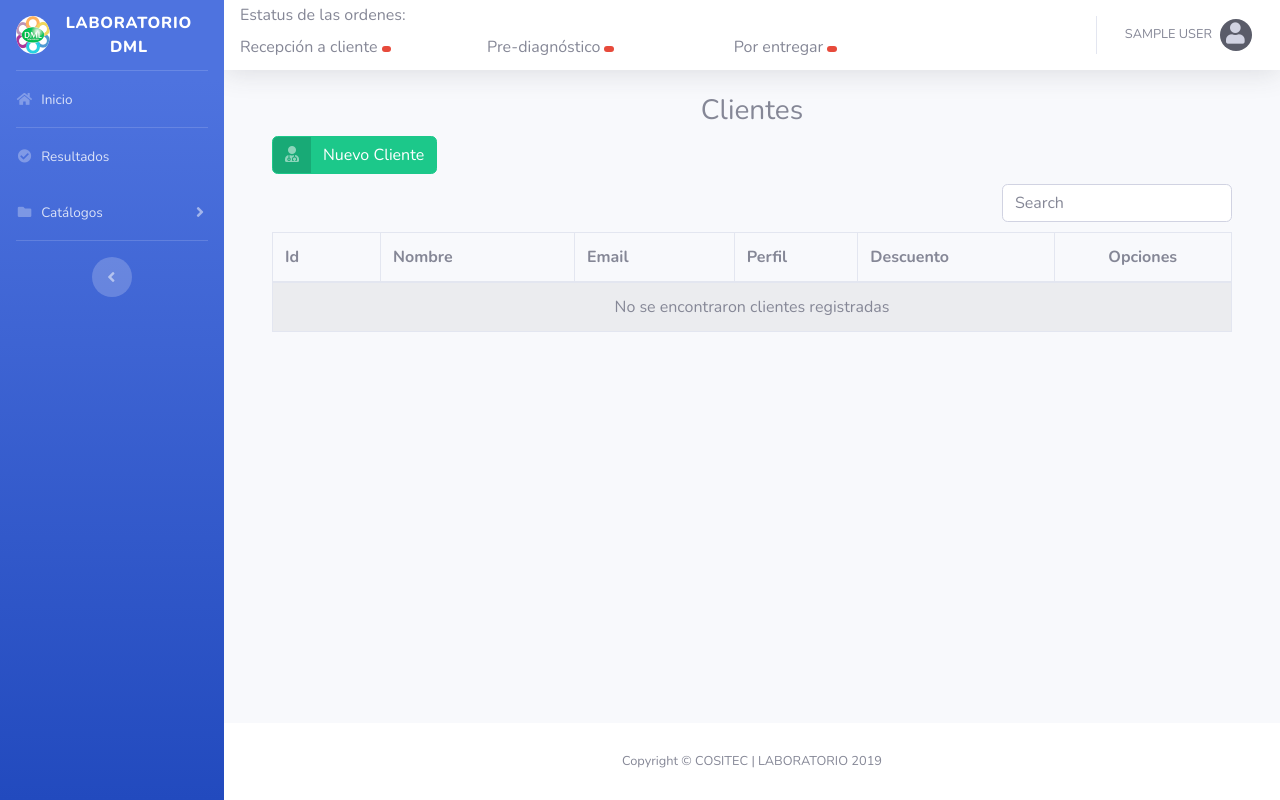
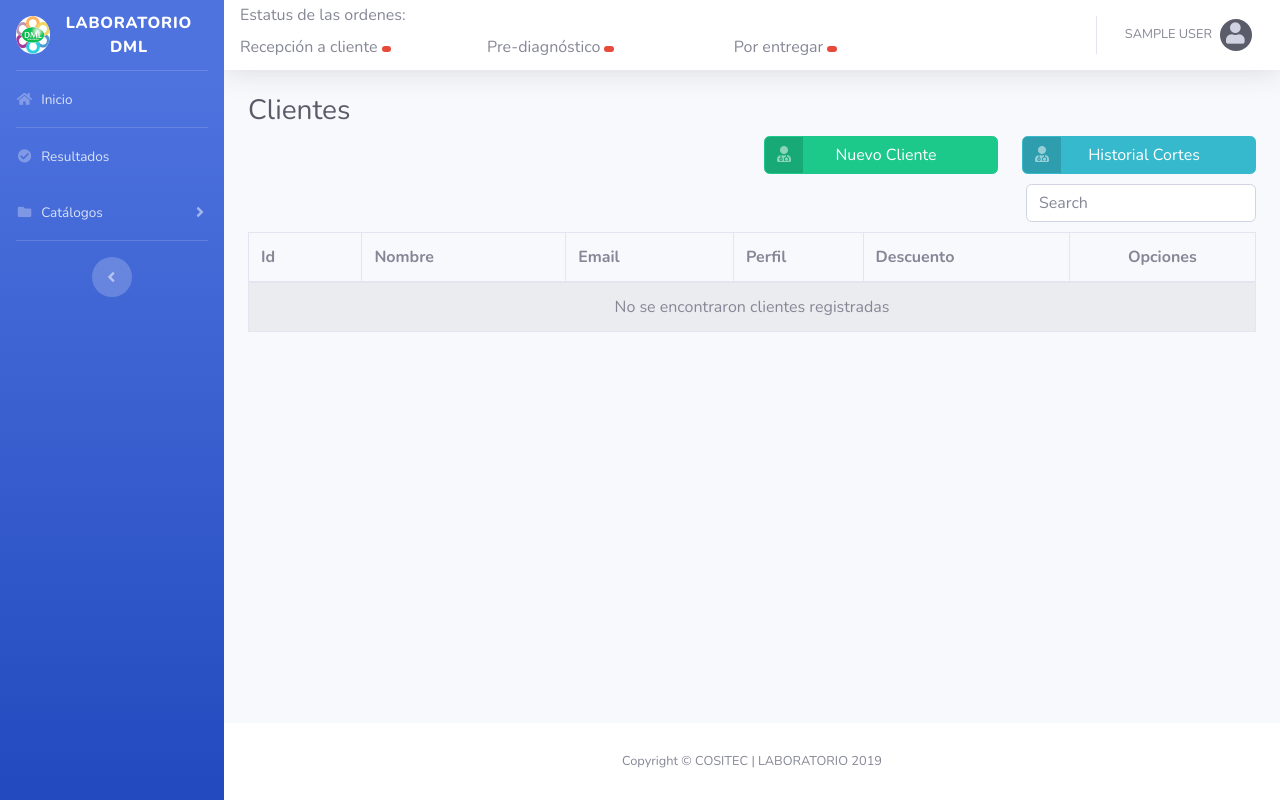
Before and after one commit to fabian8all/laboratorio, a PHP site: page /volanteo/clientes in a window 1280 px wide. Run offline with PHP 8.4, Linux system fonts and the light colour scheme; the visitor is signed in with stand-in values (Sample User, id 1); data that the repository does not hold is empty; some libraries are stand-ins or nearby versions.

Commit message:
modal historial de cortes

```diff
--- a/modales/clientes.php
+++ b/modales/clientes.php
@@ -53,10 +53,12 @@
                     </div>
                     <div class="row" id="divClientesChkPass">
                         <div class="col-6 col-md-6 col-lg-6">
-                            <label for="chkClientesChgPass" class="col-form-label">
-                                <strong>Cambiar contraseña</strong>
-                                <input type="checkbox" class="form-control form-check" id="chkClientesChgPass" value=1>
-                            </label>
+
+                            <label for="chkClientesChgPass" class="col-form-label" style="display:inline-block">
+                                <strong>Cambiar contraseña</strong></label>
+                            <input type="checkbox" class=" form-check" style="display:inline-block;margin-left:10px;"
+                                id="chkClientesChgPass" value=1>
+
                         </div>
                     </div>
                     <div class="row" id="divClientesChgPass">
@@ -73,15 +75,15 @@
                             <input type="password" class="form-control" id="txtClientesPass2">
                         </div>
                     </div>
-                </form>
             </div>
             <div class="modal-footer">
-                <button type="button" id="btnClientesSave" class="btn btn-success">
+                <button type="submit" id="btnClientesSave" class="btn btn-success">
                     <span class="fa fa-save"></span>
                     Guardar
                 </button>
                 <button type="button" class="btn btn-secondary" data-dismiss="modal">Cerrar</button>
             </div>
+            </form>
         </div>
     </div>
 </div>
--- a/vistas/clientes.php
+++ b/vistas/clientes.php
@@ -1,17 +1,10 @@
-<div class="container">
+<h1 class="h3 mb-2 text-gray-800">Clientes</h1>
 <div class="row">
-        <div class="col-12">
-            <div class="title text-center">
-                <h3>
-                    Clientes
-                </h3>
-            </div>
-        </div>
-    </div>
-    <div class="row">
-        <div class="col-md-3 col-sm-12 float-left">
-            <button title="Agregar cliente" class="btn btn-success btn-icon-split" id="btnClientesAdd">
-                <span class="icon text-white-50">
+    <div class="col-lg-6 col-md-4 col-12"></div>
+    <div class="col-lg-3 col-md-4 col-12">
+        <button title="Agregar cliente" class="btn btn-success btn-icon-split w-100 position-relative"
+            style="padding-left:10px" id="btnClientesAdd">
+            <span class="icon text-white-50" style="position:absolute;left:0;">
                 <i class="fa fa-user-md"></i>
             </span>
             <span class="text">
@@ -19,30 +12,102 @@
             </span>
         </button>
     </div>
+    <div class="col-lg-3 col-md-4 col-12">
+        <button data-toggle="modal" data-target="#modalHistorialCortes" title="Historial Cortes"
+            class="btn btn-info btn-icon-split w-100 position-relative" style="padding-left:10px" id="btnVerCortes">
+            <span class="icon text-white-50" style="position:absolute;left:0;">
+                <i class="fa fa-user-md"></i>
+            </span>
+            <span class="text">
+                Historial Cortes
+            </span>
+        </button>
+    </div>
 </div>
 <div class="table-responsive">
-        <table
-                id="bstableClientes"
-                class="table table-striped"
-
-                data-ajax="ajaxGetClientes"
-                data-search="true"
-                data-side-pagination="server"
-                data-pagination="true"
-                data-page-size="5"
-                data-page-list="[5, 10, 20, 50, 100]"
-                data-row-style="clientesRowStyle"
-        >
+    <table id="bstableClientes" class="table table-striped" data-ajax="ajaxGetClientes" data-search="true"
+        data-side-pagination="server" data-pagination="true" data-page-size="5" data-page-list="[5, 10, 20, 50, 100]"
+        data-row-style="clientesRowStyle">
         <thead>
             <tr>
-                <th data-field="id"  data-sortable="true" data-align="left">Id</th>
-                <th data-field="nombre"  data-sortable="true" data-align="left">Nombre</th>
+                <th data-field="id" data-sortable="true" data-align="left">Id</th>
+                <th data-field="nombre" data-sortable="true" data-align="left">Nombre</th>
                 <th data-field="email" data-sortable="true">Email</th>
-                <th data-field="perfil"  data-sortable="false">Perfil</th>
-                <th data-field="descuento" data-formatter="formatClientesDescuento" data-sortable="false">Descuento</th>
-                <th data-field="id"  data-formatter="formatClientesOptions" data-align="center" data-sortable="false">Opciones</th>
+                <th data-field="perfil" data-sortable="false">Perfil</th>
+                <th data-field="descuento" data-formatter="formatClientesDescuento" data-sortable="false">Descuento
+                </th>
+                <th data-field="id" data-formatter="formatClientesOptions" data-align="center" data-sortable="false">
+                    Opciones</th>
             </tr>
         </thead>
     </table>
 </div>
+
+<div id="modalHistorialCortes" class="modal" tabindex="-1" role="dialog">
+    <div class="modal-dialog modal-lg" role="document">
+        <div class="modal-content">
+            <div class="modal-header">
+                <h5 class="modal-title">Historial De Cortes</h5>
+                <button type="button" class="close" data-dismiss="modal" aria-label="Close">
+                    <span aria-hidden="true">&times;</span>
+                </button>
             </div>
+            <div class="modal-body">
+                <div class="row">
+                    <div class="col-lg-12 col-md-12 col-12">
+                        <!-- Collapsable Card Example -->
+                        <div class="card shadow mb-4">
+                            <!-- Card Header - Accordion -->
+                            <a href="#historialCorteCard" class="d-block card-header py-3" data-toggle="collapse"
+                                role="button" aria-expanded="true" aria-controls="historialCorteCard">
+                                <h6 class="m-0 font-weight-bold text-primary">02/02/2020 - $100.00</h6>
+                            </a>
+                            <!-- Card Content - Collapse -->
+                            <div class="collapse" id="historialCorteCard">
+                                <div class="card-body">
+                                    <div class="row">
+                                        <div class="col-lg-12">
+                                            <div class="card shadow mb-4">
+                                                <!-- Card Header - Accordion -->
+                                                <a href="#listaSolicitudesCard" class="d-block card-header py-3"
+                                                    data-toggle="collapse" role="button" aria-expanded="true"
+                                                    aria-controls="listaSolicitudesCard">
+                                                    <h6 class="m-0 font-weight-bold text-primary">Jose Ramon Diaz Ortega - 20/20/20 - $100.00
+                                                    </h6>
+                                                </a>
+                                                <!-- Card Content - Collapse -->
+                                                <div class="collapse show" id="listaSolicitudesCard">
+                                                    <div class="card-body">
+                                                        <div class="row">
+                                                            <div class="col-lg-12">
+                                                                <label><b>Estudios:</b></label>
+                                                                <label>17 ALFA HIDROXI PROGESTERONA (SUERO)</label>
+                                                                <label>17 ALFA HIDROXI PROGESTERONA (SUERO)</label>
+                                                                <label>17 ALFA HIDROXI PROGESTERONA (SUERO)</label>
+                                                            </div>
+                                                            <div class="col-lg-12">
+                                                                <label><b>Costo:</b></label>
+                                                                <label>$100.00</label>
+                                                            </div>
+                                                        </div>
+                                                    </div>
+                                                </div>
+                                            </div>
+                                        </div>
+                                    </div>
+                                </div>
+                            </div>
+                        </div>
+                    </div>
+                </div>
+            </div>
+            <div class="modal-footer">
+                <button type="button" id="btnClientesSave" class="btn btn-success">
+                    <span class="fa fa-save"></span>
+                    Guardar
+                </button>
+                <button type="button" class="btn btn-secondary" data-dismiss="modal">Cerrar</button>
+            </div>
+        </div>
+    </div>
+</div>
--- a/vistas/cotizacion.php
+++ b/vistas/cotizacion.php
@@ -400,5 +400,4 @@
             </form>
         </div>
     </div>
-  </div>
 </div>
```
Lines whose indentation alone changed are shown as unchanged.
